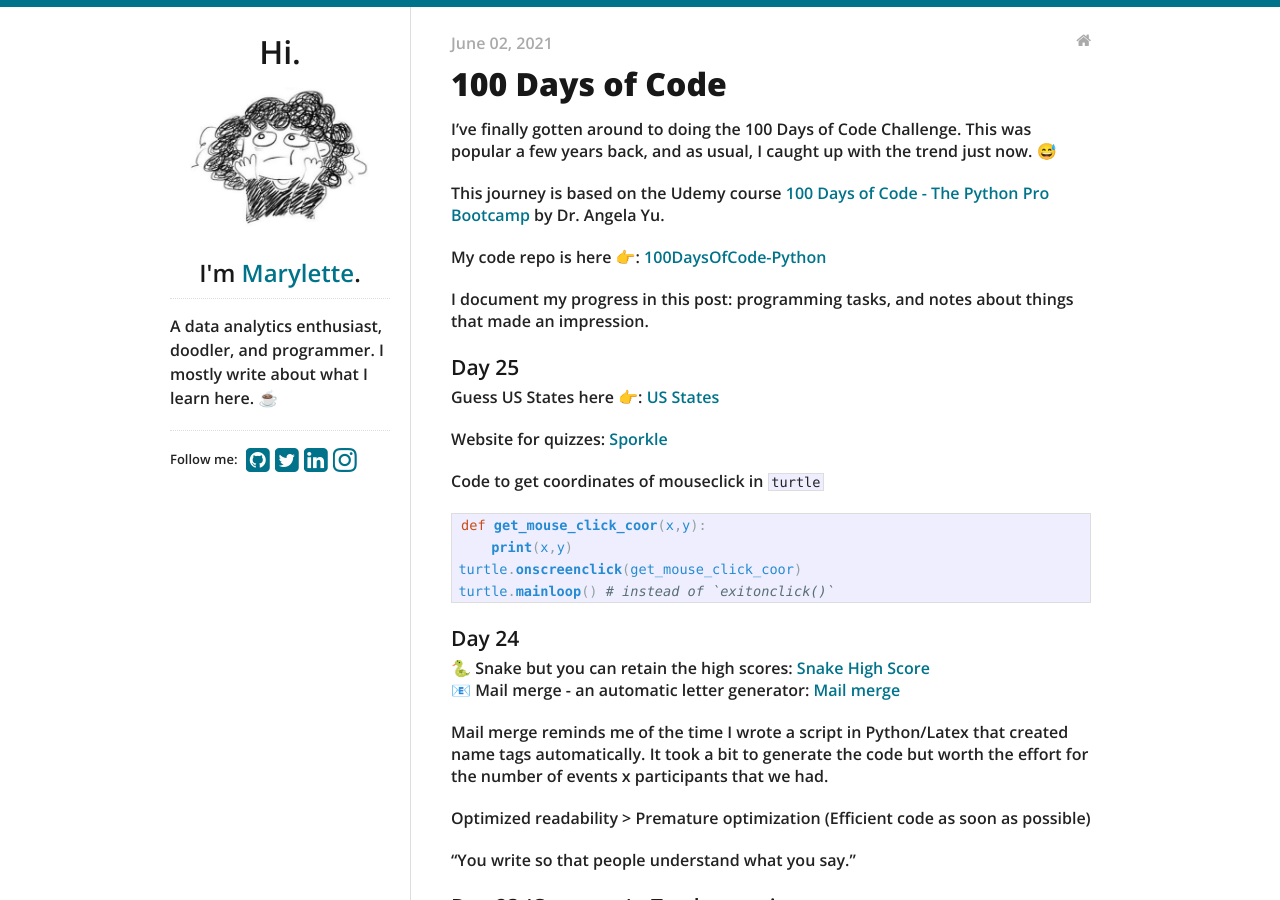
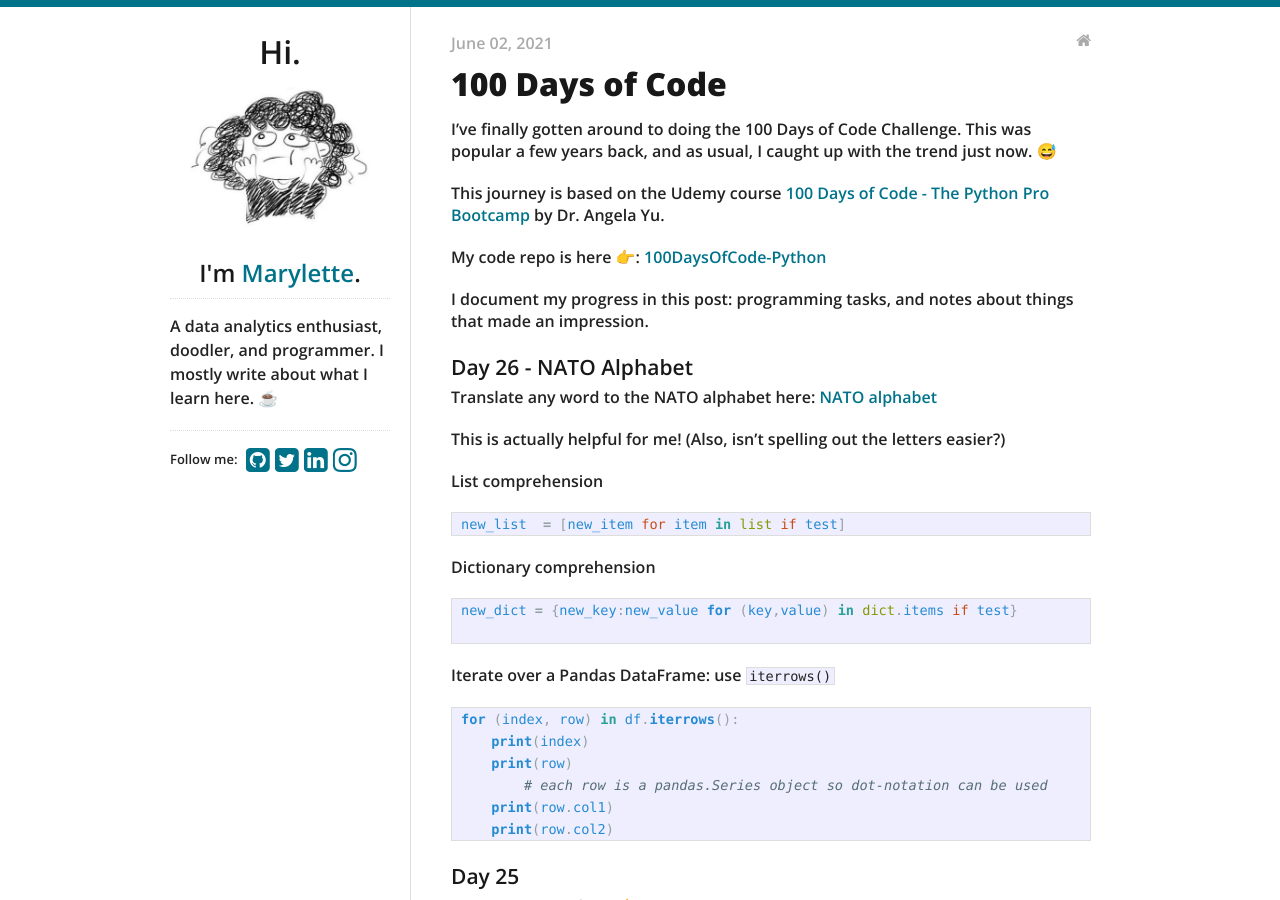
Before and after one commit to maryletteroa/maryletteroa.github.io, a Jekyll site: the page built from _posts/2021-06-02-hundred-days-of-python.md, in a window 1280 px wide and 900 px high. Built offline with Jekyll 4.4.1, drawn with Linux system fonts in a browser that asks for light colours.

Commit message:
update post with day 26 - nato alphabet

````diff
--- a/_posts/2021-06-02-hundred-days-of-python.md
+++ b/_posts/2021-06-02-hundred-days-of-python.md
@@ -12,6 +12,35 @@
 My code repo is here 👉: [100DaysOfCode-Python](https://github.com/maryletteroa/100DaysOfCode-Python)
 
 I document my progress in this post: programming tasks, and notes about things that made an impression.
+
+
+#### Day 26 - NATO Alphabet
+
+Translate any word to the NATO alphabet here: [NATO alphabet](https://replit.com/@maryletteroa/nato-alphabet)
+
+This is actually helpful for me! (Also, isn't spelling out the letters easier?)
+
+List comprehension
+
+```python
+new_list  = [new_item for item in list if test]
+```
+
+Dictionary comprehension
+```python
+new_dict = {new_key:new_value for (key,value) in dict.items if test}
+
+```
+
+Iterate over a Pandas DataFrame: use `iterrows()`
+```python
+for (index, row) in df.iterrows():
+    print(index)
+    print(row)
+        # each row is a pandas.Series object so dot-notation can be used
+    print(row.col1)
+    print(row.col2)
+```
 
 
 #### Day 25
````
